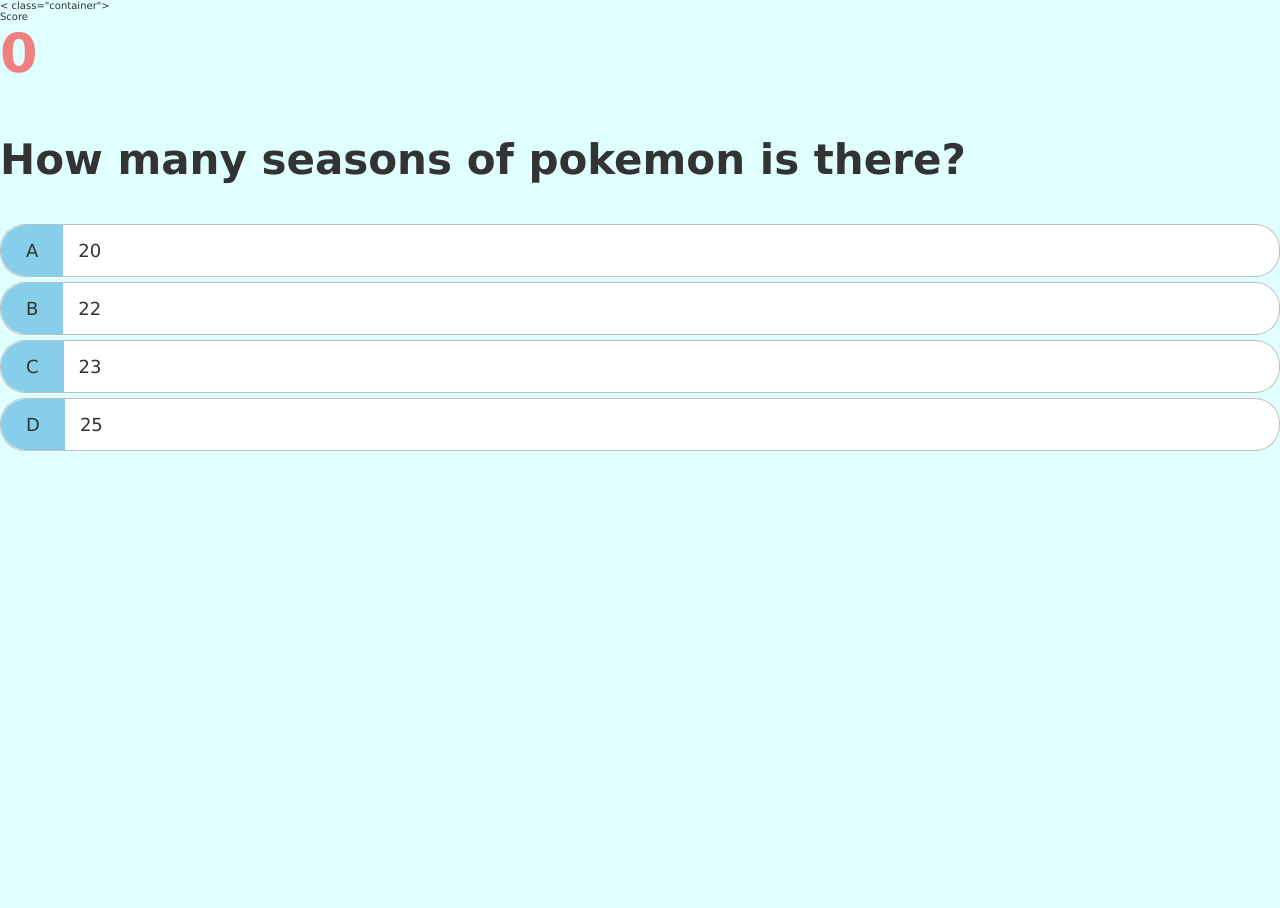
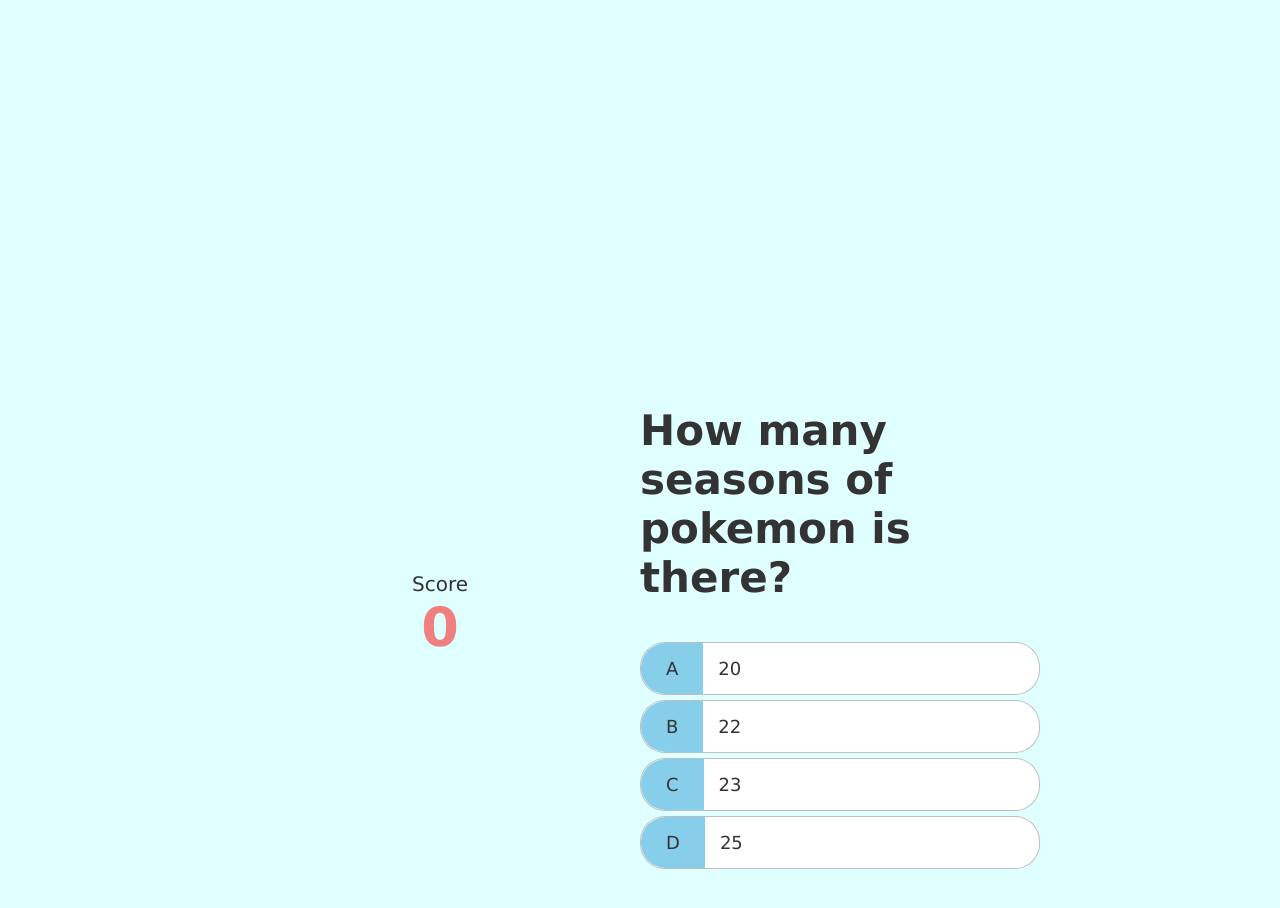
Before and after one commit to hajiru/quick-quiz-hw, a plain HTML site: page game.html in a window 1280 px wide. Before the commit the page ends 800 px from the top, so only its background shows below. Drawn offline with Linux system fonts and the light colour scheme.

Commit message:
added variable for score to display correctly

```diff
--- a/assets/css/game.css
+++ b/assets/css/game.css
@@ -34,3 +34,19 @@
 .incorrect {
   background-color: lightcoral;
 }
+
+/* For da HUD */
+
+#hud {
+  display: flex;
+  justify-content: center;
+}
+
+.hud-prefix {
+  text-align: center;
+  font-size: 2rem;
+}
+
+.hud-main-text {
+  text-align: center;
+}
--- a/assets/js/game.js
+++ b/assets/js/game.js
@@ -1,5 +1,6 @@
 const question = document.getElementById("question");
 const choices = Array.from(document.getElementsByClassName("choice-text"));
+const scoreText = document.getElementById("score");
 
 // Variables to hold and find questions //
 let currentQuestion = {};
--- a/game.html
+++ b/game.html
@@ -6,16 +6,14 @@
         <meta name="viewport" content="width=device-width, initial-scale=1.0" />
         <title>Pokemon Quiz</title>
         <link rel="stylesheet" href="./assets/css/game.css" />
-        <link rel="stylesheet" href="./assets/css/style.css">
+        <link rel="stylesheet" href="./assets/css/style.css" />
     </head>
     <body>
-      < class="container">
-      <div id = "hud">
-        <div id = "hud-item">
-          <p class = "hud-prefix">
-            Score
-          </p>
-          <h1 class = "hud-main-text" id = "score">0</h1>
+        <div class="container">
+            <div id="hud">
+                <div id="hud-item">
+                    <p class="hud-prefix">Score</p>
+                    <h1 class="hud-main-text" id="score">0</h1>
                 </div>
             </div>
             <div id="game" class="justify-center flex-column">
```
Lines whose indentation alone changed are shown as unchanged.
